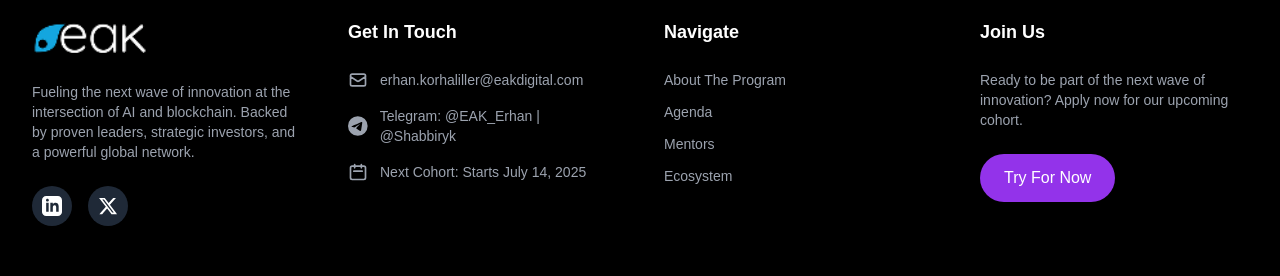
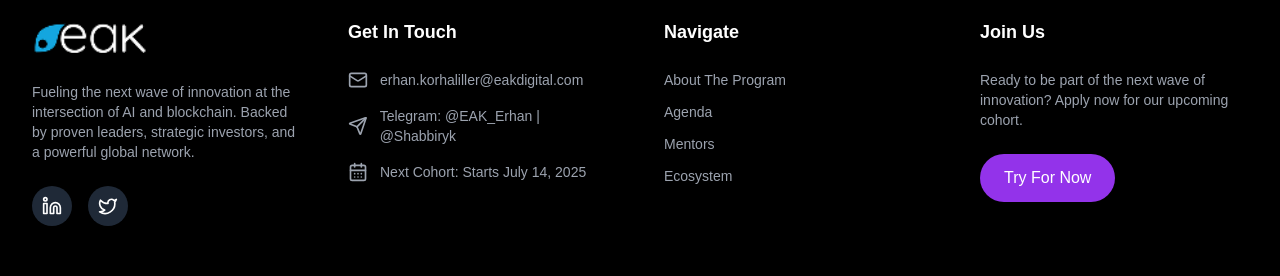
Before and after one commit to VishalPachpor/Zo-world, a Next.js app: page / in a window 1280 px wide. Shown: the part 7154-7430 px from the top of the page. Built offline with nearby package versions, Linux system fonts and the light colour scheme; a web font is replaced by a local one.

Commit message:
Socials added

```diff
--- a/components/Footer.tsx
+++ b/components/Footer.tsx
@@ -1,5 +1,12 @@
 import Image from "next/image";
 import Link from "next/link";
+import {
+  LinkedinIcon,
+  TwitterIcon,
+  MailIcon,
+  SendIcon,
+  CalendarDaysIcon,
+} from "lucide-react";
 
 export default function Footer() {
   return (
@@ -24,34 +31,22 @@ export default function Footer() {
             </p>
             <div className="flex items-center space-x-4">
               <Link
-                href="https://www.linkedin.com/company/eak-digital"
+                href="https://www.linkedin.com/company/eak-digital/"
                 target="_blank"
                 rel="noopener noreferrer"
+                aria-label="LinkedIn"
+                className="w-10 h-10 rounded-full bg-gray-800 flex items-center justify-center hover:bg-purple-600 transition-colors"
               >
-                <div className="w-10 h-10 rounded-full bg-gray-800 flex items-center justify-center hover:bg-purple-600 transition-colors">
-                  <svg
-                    className="w-5 h-5"
-                    viewBox="0 0 24 24"
-                    fill="currentColor"
-                  >
-                    <path d="M19 0h-14c-2.761 0-5 2.239-5 5v14c0 2.761 2.239 5 5 5h14c2.762 0 5-2.239 5-5v-14c0-2.761-2.238-5-5-5zm-11 19h-3v-11h3v11zm-1.5-12.268c-.966 0-1.75-.79-1.75-1.764s.784-1.764 1.75-1.764 1.75.79 1.75 1.764-.783 1.764-1.75 1.764zm13.5 12.268h-3v-5.604c0-3.368-4-3.113-4 0v5.604h-3v-11h3v1.765c1.396-2.586 7-2.777 7 2.476v6.759z" />
-                  </svg>
-                </div>
+                <LinkedinIcon className="w-5 h-5 text-white" />
               </Link>
               <Link
-                href="https://twitter.com/EAK_Erhan"
+                href="https://x.com/eak_digital"
                 target="_blank"
                 rel="noopener noreferrer"
+                aria-label="Twitter"
+                className="w-10 h-10 rounded-full bg-gray-800 flex items-center justify-center hover:bg-purple-600 transition-colors"
               >
-                <div className="w-10 h-10 rounded-full bg-gray-800 flex items-center justify-center hover:bg-purple-600 transition-colors">
-                  <svg
-                    className="w-5 h-5"
-                    viewBox="0 0 24 24"
-                    fill="currentColor"
-                  >
-                    <path d="M18.244 2.25h3.308l-7.227 8.26 8.502 11.24H16.17l-5.214-6.817L4.99 21.75H1.68l7.73-8.835L1.254 2.25H8.08l4.713 6.231zm-1.161 17.52h1.833L7.084 4.126H5.117z" />
-                  </svg>
-                </div>
+                <TwitterIcon className="w-5 h-5 text-white" />
               </Link>
             </div>
           </div>
@@ -64,19 +59,7 @@ export default function Footer() {
                 href="mailto:erhan.korhaliller@eakdigital.com"
                 className="flex items-center space-x-3 text-gray-400 hover:text-white transition-colors"
               >
-                <svg
-                  className="w-5 h-5"
-                  fill="none"
-                  viewBox="0 0 24 24"
-                  stroke="currentColor"
-                >
-                  <path
-                    strokeLinecap="round"
-                    strokeLinejoin="round"
-                    strokeWidth={2}
-                    d="M3 8l7.89 5.26a2 2 0 002.22 0L21 8M5 19h14a2 2 0 002-2V7a2 2 0 00-2-2H5a2 2 0 00-2 2v10a2 2 0 002 2z"
-                  />
-                </svg>
+                <MailIcon className="w-5 h-5" />
                 <span className="text-sm">
                   erhan.korhaliller@eakdigital.com
                 </span>
@@ -87,31 +70,13 @@ export default function Footer() {
                 rel="noopener noreferrer"
                 className="flex items-center space-x-3 text-gray-400 hover:text-white transition-colors"
               >
-                <svg
-                  className="w-5 h-5"
-                  viewBox="0 0 24 24"
-                  fill="currentColor"
-                >
-                  <path d="M11.944 0A12 12 0 0 0 0 12a12 12 0 0 0 12 12 12 12 0 0 0 12-12A12 12 0 0 0 12 0a12 12 0 0 0-.056 0zm4.962 7.224c.1-.002.321.023.325.14a.506.506 0 0 1 .171.325c.016.093.036.306.02.472-.18 1.898-.962 6.502-1.36 8.627-.168.9-.499 1.201-.82 1.23-.696.065-1.225-.46-1.9-.902-1.056-.693-1.653-1.124-2.678-1.8-1.185-.78-.417-1.21.258-1.91.177-.184 3.247-2.977 3.307-3.23.007-.032.014-.15-.056-.212s-.174-.041-.249-.024c-.106.024-1.793 1.14-5.061 3.345-.48.33-.913.49-1.302.48-.428-.008-1.252-.241-1.865-.44-.752-.245-1.349-.374-1.297-.789.027-.216.325-.437.893-.663 3.498-1.524 5.83-2.529 6.998-3.014 3.332-1.386 4.025-1.627 4.476-1.635z" />
-                </svg>
+                <SendIcon className="w-5 h-5" />
                 <span className="text-sm">
                   Telegram: @EAK_Erhan | @Shabbiryk
                 </span>
               </a>
               <div className="flex items-center space-x-3 text-gray-400">
-                <svg
-                  className="w-5 h-5"
-                  fill="none"
-                  viewBox="0 0 24 24"
-                  stroke="currentColor"
-                >
-                  <path
-                    strokeLinecap="round"
-                    strokeLinejoin="round"
-                    strokeWidth={2}
-                    d="M8 7V3m8 4V3m-9 8h10M5 21h14a2 2 0 002-2V7a2 2 0 00-2-2H5a2 2 0 00-2 2v12a2 2 0 002 2z"
-                  />
-                </svg>
+                <CalendarDaysIcon className="w-5 h-5" />
                 <span className="text-sm">
                   Next Cohort: Starts July 14, 2025
                 </span>
```
